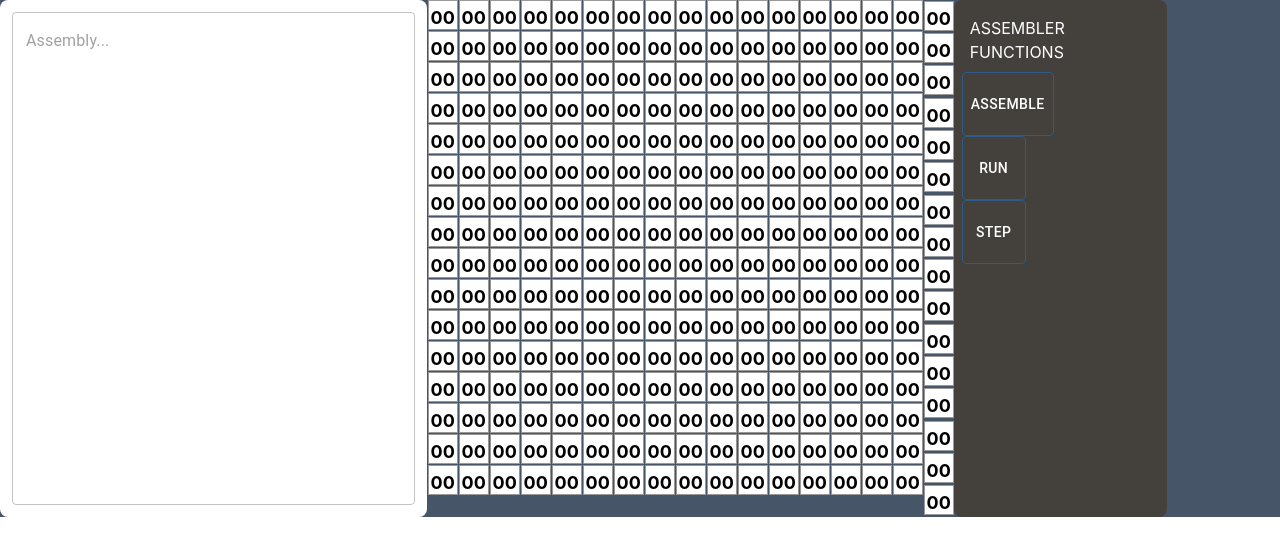
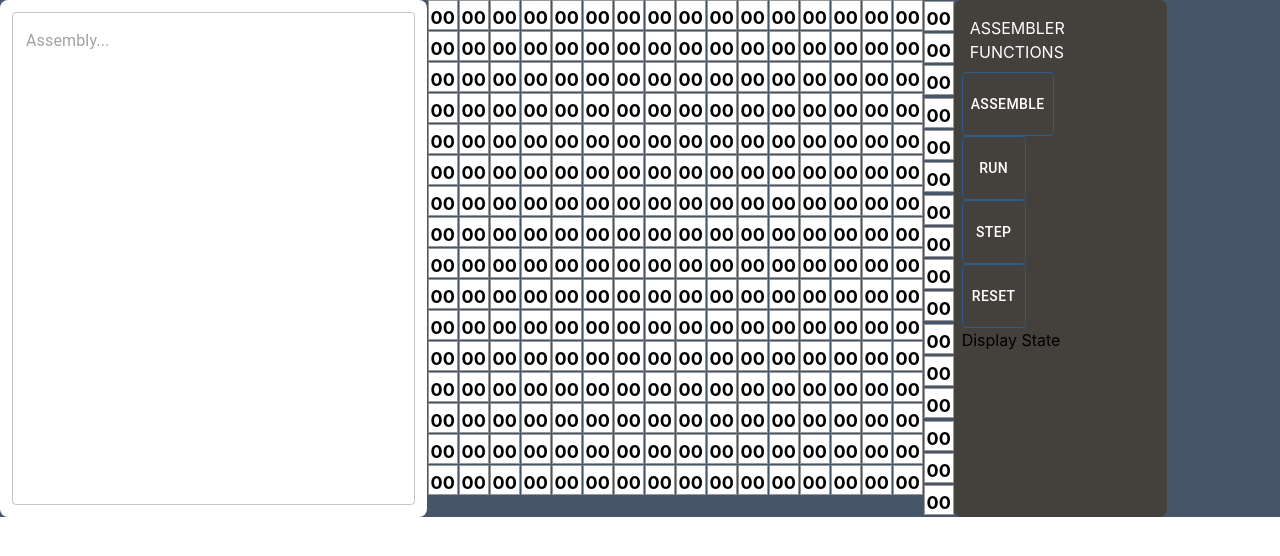
Before and after one commit to gvbarker/brookshear, a React (Create React App) app: page / in a window 1280 px wide. Shown: the top 556 px of the page. Built offline with nearby package versions, Linux system fonts and the light colour scheme.

Commit message:
feat: add functioning reset button
Added reset button that reinitializes the memory, registers, assembler, and CPU with a blank memory

```diff
--- a/src/components/BoxForm.js
+++ b/src/components/BoxForm.js
@@ -48,6 +48,13 @@ export default function BoxForm({asm, cpu}) {
     cpu.step();
     mutateMem("cpu");
     mutateReg();
+  }
+  function onEmuReset() {
+    setMemory(Array(256).fill("00"));
+    setRegisters(Array(16).fill("00"));
+    asm.reset();
+    cpu.setProg();
+    cpu.reset();
   }
   return (
     <div className="flex bg-slate-600">
@@ -105,6 +112,25 @@ export default function BoxForm({asm, cpu}) {
         >
           Step
         </Button>
+        <Button
+          variant="outlined"
+          onClick={(() => onEmuReset())}
+          className="text-white block flex-none h-16 clear-both align-middle p-2"
+        >
+          Reset
+        </Button>
+        <button
+          onClick={ () => {
+            console.log("ASM");
+            console.log(asm.getAssembledCode());
+            console.log("CPU");
+            console.log(cpu.getMemory());
+            console.log("REG");
+            console.log(registers);
+            console.log("STATE");
+            console.log(memory);
+          }}
+        >Display State</button>
       </div>
     </div>
   );
--- a/src/emulator/cpu.js
+++ b/src/emulator/cpu.js
@@ -19,7 +19,7 @@ let cpu = class{
     this.returnMem = this.progMem;
   }
   setRamOnly(val) { this.ramOnly = val; }
-  setProg(program) {
+  setProg(program=[]) {
     this.progMem = program;
     this.reset();
   }
```
